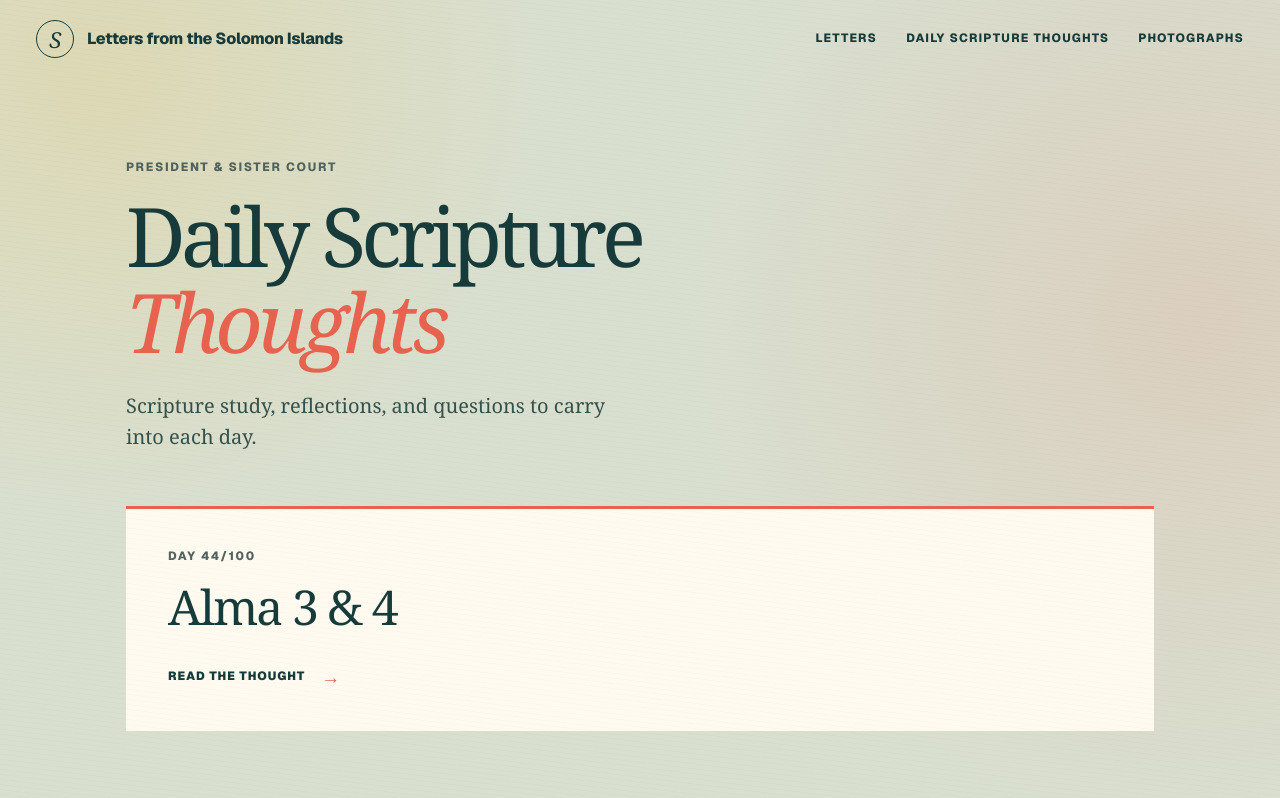
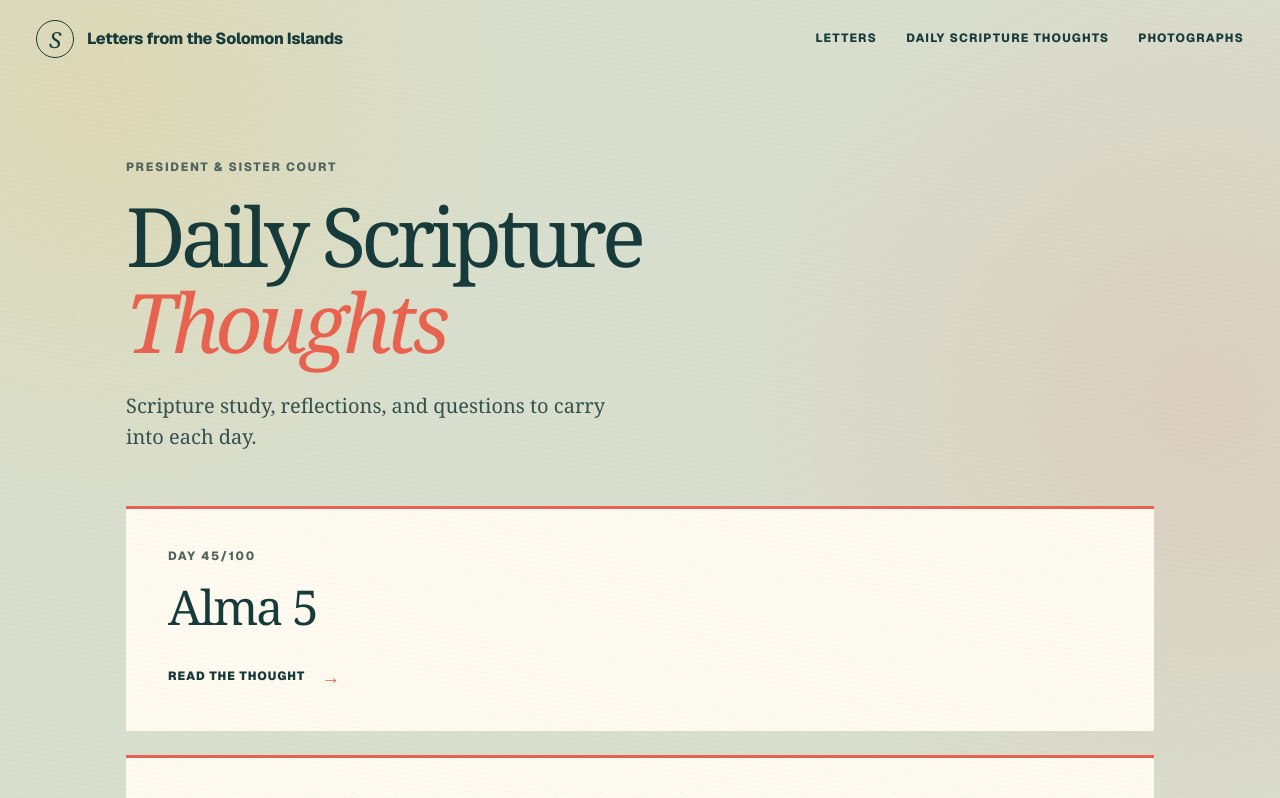
Before and after one commit to mckaycourt/solomon-islands-mission, a Next.js app: page /scripture-thoughts in a window 1280 px wide. Shown: the top 798 px of the page. Built offline with nearby package versions, Linux system fonts and the light colour scheme.

Commit message:
Add Alma 5 scripture thought for day 45

```diff
--- a/app/scripture-thoughts/thoughts.ts
+++ b/app/scripture-thoughts/thoughts.ts
@@ -11,6 +11,19 @@ export type ScriptureThought = {
 };
 
 export const scriptureThoughts: ScriptureThought[] = [
+  {
+    slug: "alma-5",
+    title: "Alma 5",
+    day: "Day 45/100",
+    chapters: [
+      { label: "Alma 5", url: "https://www.churchofjesuschrist.org/study/scriptures/bofm/alma/5?lang=eng" },
+    ],
+    blocks: [
+      { kind: "paragraph", text: "Elders and Sisters, we think Alma 5 should stand on its' own." },
+      { kind: "paragraph", text: "Please read it and imagine you were there. Imagine you're attending a General Conference and Alma is speaking. As you read his words, imagine that he's asking you each question. Look inside." },
+      { kind: "paragraph", text: "This is an amazing sermon!" },
+    ],
+  },
   {
     slug: "alma-3-and-4",
     title: "Alma 3 & 4",
```
